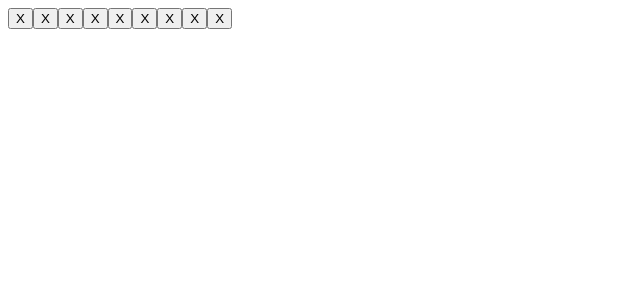
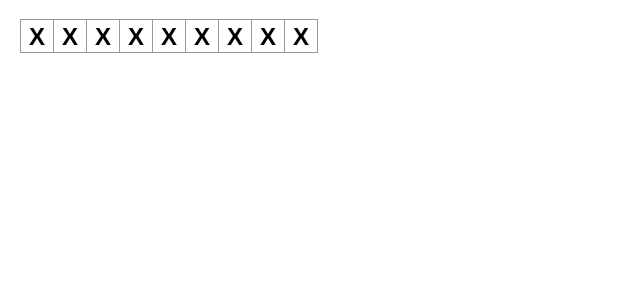
Before and after one commit to ma-nikki/my-react-app, a React (Create React App) app: page / in a window 1280 px wide. Shown: the top 300 px of the page, without its empty margins (0-640 px from the left). Built offline with nearby package versions, Linux system fonts and the light colour scheme.

Commit message:
added css styling included in the tutorial

```diff
--- a/src/styles.css
+++ b/src/styles.css
@@ -0,0 +1,90 @@
+* {
+  box-sizing: border-box;
+}
+
+body {
+  font-family: sans-serif;
+  margin: 20px;
+  padding: 0;
+}
+
+h1 {
+  margin-top: 0;
+  font-size: 22px;
+}
+
+h2 {
+  margin-top: 0;
+  font-size: 20px;
+}
+
+h3 {
+  margin-top: 0;
+  font-size: 18px;
+}
+
+h4 {
+  margin-top: 0;
+  font-size: 16px;
+}
+
+h5 {
+  margin-top: 0;
+  font-size: 14px;
+}
+
+h6 {
+  margin-top: 0;
+  font-size: 12px;
+}
+
+code {
+  font-size: 1.2em;
+}
+
+ul {
+  padding-inline-start: 20px;
+}
+
+* {
+  box-sizing: border-box;
+}
+
+body {
+  font-family: sans-serif;
+  margin: 20px;
+  padding: 0;
+}
+
+.square {
+  background: #fff;
+  border: 1px solid #999;
+  float: left;
+  font-size: 24px;
+  font-weight: bold;
+  line-height: 34px;
+  height: 34px;
+  margin-right: -1px;
+  margin-top: -1px;
+  padding: 0;
+  text-align: center;
+  width: 34px;
+}
+
+.board-row:after {
+  clear: both;
+  content: '';
+  display: table;
+}
+
+.status {
+  margin-bottom: 10px;
+}
+.game {
+  display: flex;
+  flex-direction: row;
+}
+
+.game-info {
+  margin-left: 20px;
+}
```
